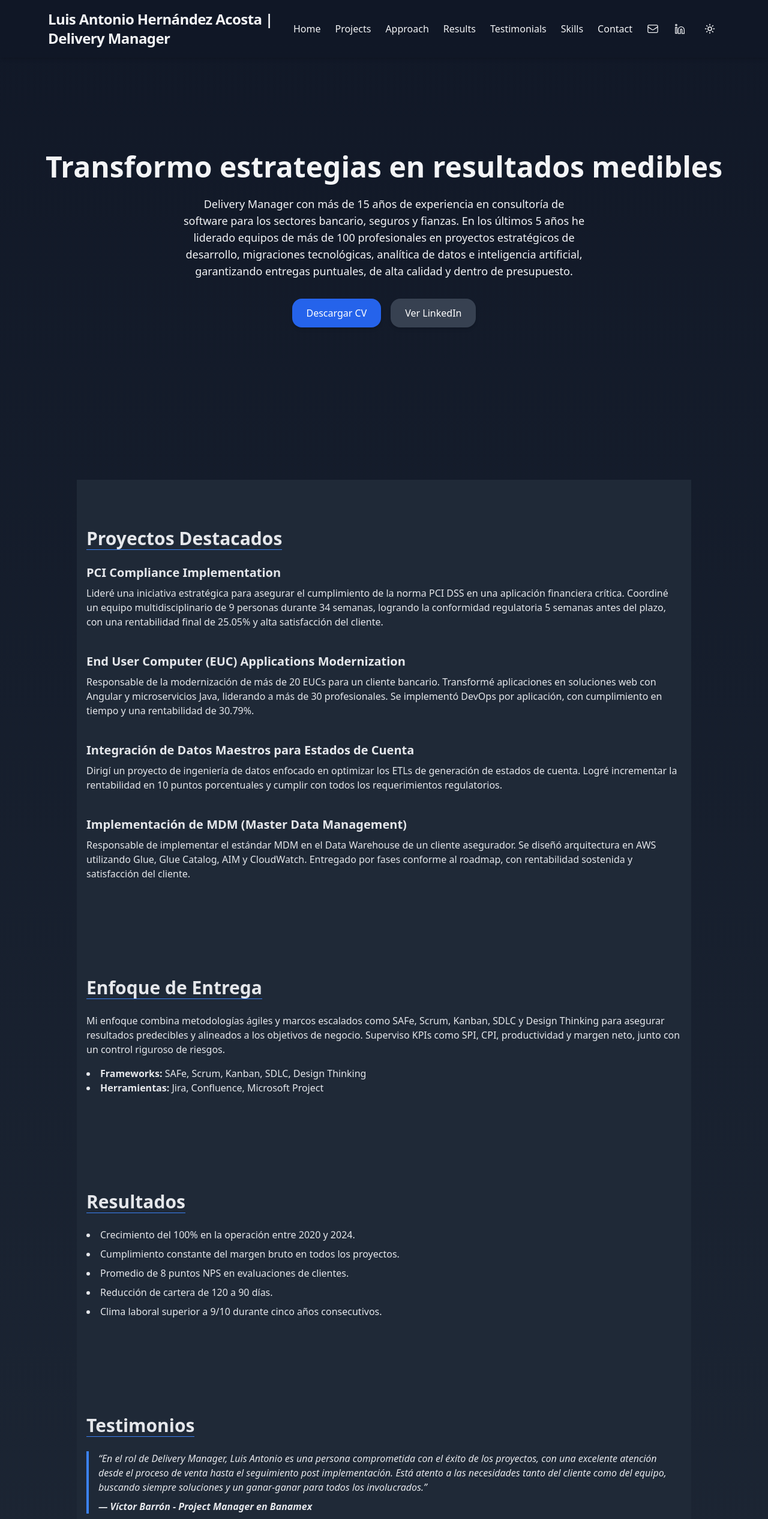
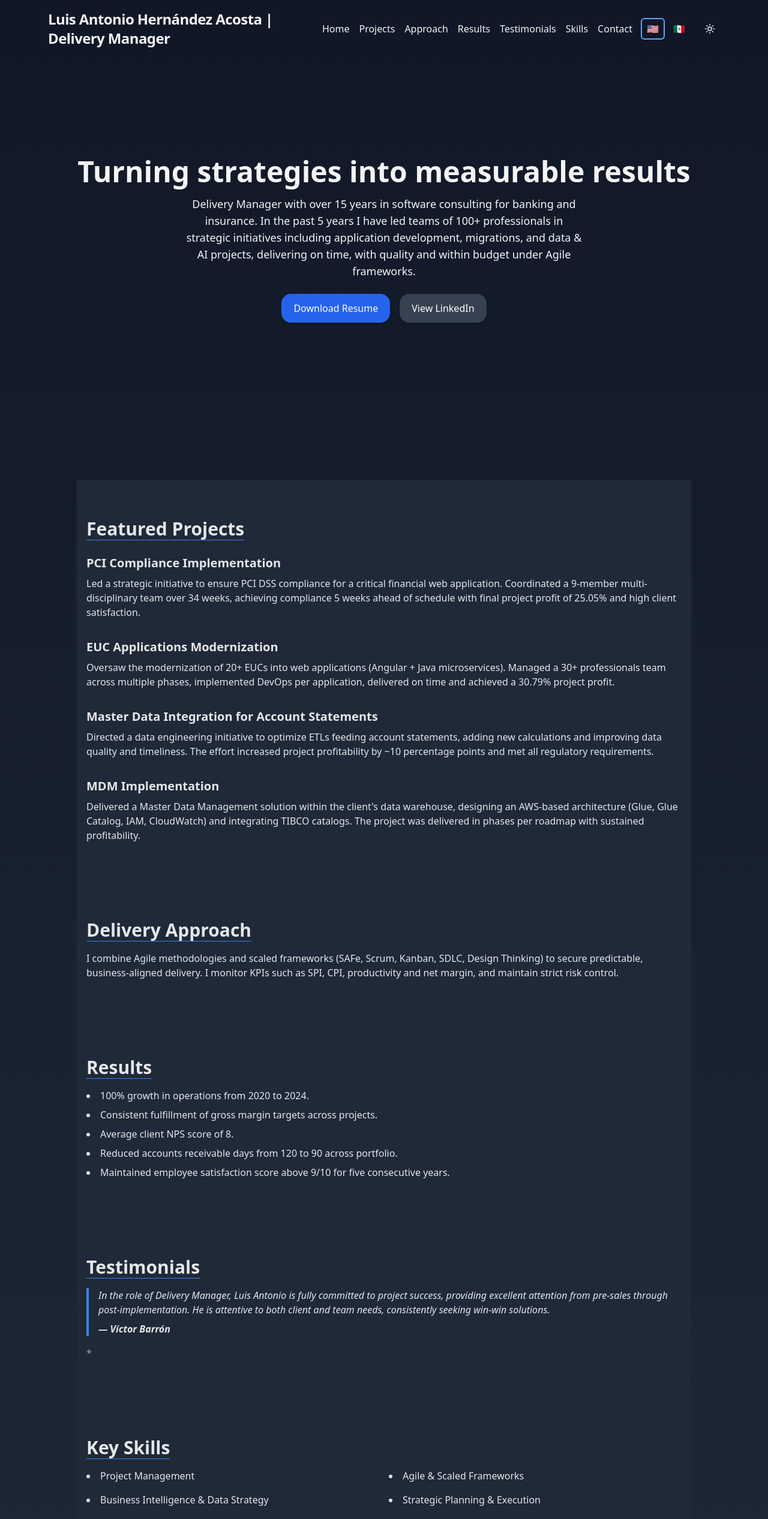
Before and after one commit to hernandezaluis-afk/luis-hernandez-delivery-manager, a React (Vite) app: page / in a window 1280 px wide. Shown: the top 2533 px of the page at 60% size. Built offline with nearby package versions, Linux system fonts and the light colour scheme.

Commit message:
Initial upload - bilingual portfolio

```diff
--- a/index.html
+++ b/index.html
@@ -4,6 +4,7 @@
     <meta charset="utf-8" />
     <meta name="viewport" content="width=device-width, initial-scale=1.0" />
     <title>Luis Antonio Hernández Acosta — Delivery Manager</title>
+    <link rel="icon" type="image/x-icon" href="/favicon.ico" />
   </head>
   <body>
     <div id="root"></div>
--- a/src/Portfolio.jsx
+++ b/src/Portfolio.jsx
@@ -2,16 +2,136 @@ import React, { useState } from 'react';
 import { motion } from 'framer-motion';
 import { Menu, Sun, Moon } from 'lucide-react';
 
-/**
- * Simplified, self-contained Portfolio component.
- * Uses no external UI library so it runs out-of-the-box.
- */
+const TEXT = {
+  en: {
+    heroTitle: "Turning strategies into measurable results",
+    heroSubtitle: "Delivery Manager with over 15 years in software consulting for banking and insurance. In the past 5 years I have led teams of 100+ professionals in strategic initiatives including application development, migrations, and data & AI projects, delivering on time, with quality and within budget under Agile frameworks.",
+    downloadCV: "Download Resume",
+    viewLinkedIn: "View LinkedIn",
+    projectsTitle: "Featured Projects",
+    approachTitle: "Delivery Approach",
+    resultsTitle: "Results",
+    testimonialsTitle: "Testimonials",
+    skillsTitle: "Key Skills",
+    contactTitle: "Contact",
+    projects: [
+      {
+        title: "PCI Compliance Implementation",
+        desc: "Led a strategic initiative to ensure PCI DSS compliance for a critical financial web application. Coordinated a 9-member multi-disciplinary team over 34 weeks, achieving compliance 5 weeks ahead of schedule with final project profit of 25.05% and high client satisfaction."
+      },
+      {
+        title: "EUC Applications Modernization",
+        desc: "Oversaw the modernization of 20+ EUCs into web applications (Angular + Java microservices). Managed a 30+ professionals team across multiple phases, implemented DevOps per application, delivered on time and achieved a 30.79% project profit."
+      },
+      {
+        title: "Master Data Integration for Account Statements",
+        desc: "Directed a data engineering initiative to optimize ETLs feeding account statements, adding new calculations and improving data quality and timeliness. The effort increased project profitability by ~10 percentage points and met all regulatory requirements."
+      },
+      {
+        title: "MDM Implementation",
+        desc: "Delivered a Master Data Management solution within the client's data warehouse, designing an AWS-based architecture (Glue, Glue Catalog, IAM, CloudWatch) and integrating TIBCO catalogs. The project was delivered in phases per roadmap with sustained profitability."
+      }
+    ],
+    approach: "I combine Agile methodologies and scaled frameworks (SAFe, Scrum, Kanban, SDLC, Design Thinking) to secure predictable, business-aligned delivery. I monitor KPIs such as SPI, CPI, productivity and net margin, and maintain strict risk control.",
+    results: [
+      "100% growth in operations from 2020 to 2024.",
+      "Consistent fulfillment of gross margin targets across projects.",
+      "Average client NPS score of 8.",
+      "Reduced accounts receivable days from 120 to 90 across portfolio.",
+      "Maintained employee satisfaction score above 9/10 for five consecutive years."
+    ],
+    testimonial: {
+      text: "In the role of Delivery Manager, Luis Antonio is fully committed to project success, providing excellent attention from pre-sales through post-implementation. He is attentive to both client and team needs, consistently seeking win-win solutions.",
+      author: "Víctor Barrón"
+    },
+    skills: [
+      "Project Management",
+      "Agile & Scaled Frameworks",
+      "Business Intelligence & Data Strategy",
+      "Strategic Planning & Execution",
+      "Leadership & Team Growth",
+      "Effective Communication",
+      "Decision-Making & Problem-Solving",
+      "Executive Storytelling & Presentations",
+      "Design Thinking & Innovation",
+      "Change Management & Consultative Selling"
+    ],
+    contact: {
+      email: "hernandez.a.luis@gmail.com",
+      phone: "+52 55 2673 2058",
+      linkedin: "https://www.linkedin.com/in/luis-antonio-hern%C3%A1ndez-acosta-420531100"
+    }
+  },
+  es: {
+    heroTitle: "Transformo estrategias en resultados medibles",
+    heroSubtitle: "Delivery Manager con más de 15 años en consultoría de software para banca y seguros. En los últimos 5 años he liderado equipos de más de 100 profesionales en iniciativas estratégicas que incluyen desarrollo de aplicaciones, migraciones y proyectos de datos e IA, entregando a tiempo, con calidad y dentro del presupuesto bajo marcos ágiles.",
+    downloadCV: "Descargar CV",
+    viewLinkedIn: "Ver LinkedIn",
+    projectsTitle: "Proyectos Destacados",
+    approachTitle: "Enfoque de Entrega",
+    resultsTitle: "Resultados",
+    testimonialsTitle: "Testimonios",
+    skillsTitle: "Habilidades Clave",
+    contactTitle: "Contacto",
+    projects: [
+      {
+        title: "Implementación de Cumplimiento PCI",
+        desc: "Lideré una iniciativa estratégica para asegurar el cumplimiento PCI DSS de una aplicación financiera crítica. Coordiné un equipo multidisciplinario de 9 personas durante 34 semanas, logrando la conformidad 5 semanas antes del plazo con una rentabilidad final del 25.05% y alta satisfacción del cliente."
+      },
+      {
+        title: "Modernización de Aplicaciones EUC",
+        desc: "Responsable de la modernización de más de 20 EUCs a aplicaciones web (Angular + microservicios Java). Dirigí un equipo de más de 30 profesionales, implementando DevOps por aplicación y entregando con una rentabilidad del 30.79%."
+      },
+      {
+        title: "Integración de Datos Maestros para Estados de Cuenta",
+        desc: "Dirigí un proyecto de ingeniería de datos para optimizar los ETLs que alimentan los estados de cuenta, agregando nuevos cálculos y mejorando la calidad y oportunidad de la información. Se incrementó la rentabilidad del proyecto en ~10 puntos porcentuales y se cumplió con los requerimientos regulatorios."
+      },
+      {
+        title: "Implementación de MDM",
+        desc: "Entregué una solución de Master Data Management dentro del Data Warehouse del cliente, diseñando una arquitectura en AWS (Glue, Glue Catalog, IAM, CloudWatch) e integrando catálogos en TIBCO. El proyecto se entregó por fases y mantuvo rentabilidad sostenida."
+      }
+    ],
+    approach: "Combino metodologías ágiles y marcos escalados (SAFe, Scrum, Kanban, SDLC, Design Thinking) para asegurar entregas predecibles y alineadas al negocio. Monitoreo KPIs como SPI, CPI, productividad y margen neto, y mantengo un control riguroso de riesgos.",
+    results: [
+      "Crecimiento del 100% en la operación entre 2020 y 2024.",
+      "Cumplimiento constante de los objetivos de margen bruto en los proyectos.",
+      "Promedio NPS de clientes de 8.",
+      "Reducción de días de cartera de 120 a 90 en el portafolio.",
+      "Clima laboral superior a 9/10 durante cinco años consecutivos."
+    ],
+    testimonial: {
+      text: "En el rol de Delivery Manager, Luis Antonio está comprometido con el éxito de los proyectos, brindando excelente atención desde preventa hasta post-implementación. Está atento a las necesidades del cliente y del equipo, buscando soluciones ganar-ganar.",
+      author: "Víctor Barrón"
+    },
+    skills: [
+      "Gestión de Proyectos",
+      "Metodologías Ágiles y Marcos Escalados",
+      "Inteligencia de Negocio y Estrategia de Datos",
+      "Planeación Estratégica y Ejecución",
+      "Liderazgo y Desarrollo de Equipos",
+      "Comunicación Efectiva",
+      "Toma de Decisiones y Resolución de Problemas",
+      "Presentaciones Ejecutivas y Storytelling",
+      "Design Thinking e Innovación",
+      "Gestión del Cambio y Venta Consultiva"
+    ],
+    contact: {
+      email: "hernandez.a.luis@gmail.com",
+      phone: "+52 55 2673 2058",
+      linkedin: "https://www.linkedin.com/in/luis-antonio-hern%C3%A1ndez-acosta-420531100"
+    }
+  }
+};
 
 export default function Portfolio() {
   const [menuOpen, setMenuOpen] = useState(false);
   const [darkMode, setDarkMode] = useState(true);
+  const [lang, setLang] = useState('en'); // default English
 
   const toggleTheme = () => setDarkMode(!darkMode);
+  const switchLang = (l) => setLang(l);
+
+  const t = TEXT[lang];
 
   const theme = darkMode
     ? {
@@ -35,30 +155,34 @@ export default function Portfolio() {
       <header className={`fixed w-full top-0 left-0 backdrop-blur-md z-50 shadow-md ${darkMode ? 'bg-gray-900/80' : 'bg-white/80'}`}>
         <nav className="max-w-6xl mx-auto flex items-center justify-between p-4">
           <h1 className="text-xl md:text-2xl font-bold tracking-tight">Luis Antonio Hernández Acosta | Delivery Manager</h1>
-          <div className="hidden md:flex items-center space-x-6">
+          <div className="hidden md:flex items-center space-x-4">
             {['home','projects','approach','results','testimonials','skills','contact'].map((item) => (
               <a key={item} href={`#${item}`} className="hover:text-blue-500 transition capitalize">
                 {item}
               </a>
             ))}
-            <a href="mailto:hernandez.a.luis@gmail.com" target="_blank" rel="noreferrer" className="hover:text-blue-400">
-              <svg xmlns="http://www.w3.org/2000/svg" fill="none" viewBox="0 0 24 24" strokeWidth={1.5} stroke="currentColor" className="w-5 h-5">
-                <path strokeLinecap="round" strokeLinejoin="round" d="M21.75 6.75v10.5a2.25 2.25 0 0 1-2.25 2.25H4.5a2.25 2.25 0 0 1-2.25-2.25V6.75m19.5 0A2.25 2.25 0 0 0 19.5 4.5H4.5a2.25 2.25 0 0 0-2.25 2.25m19.5 0v.243a2.25 2.25 0 0 1-.993 1.872l-7.5 5a2.25 2.25 0 0 1-2.514 0l-7.5-5A2.25 2.25 0 0 1 2.25 6.993V6.75" />
-              </svg>
-            </a>
+            {/* Language toggle with flags */}
+            <div className="flex items-center space-x-2 ml-3">
+              <button onClick={() => switchLang('en')} aria-label="English" className={`px-2 py-1 rounded ${lang==='en' ? 'ring-2 ring-blue-400' : ''}`}>🇺🇸</button>
+              <button onClick={() => switchLang('es')} aria-label="Spanish" className={`px-2 py-1 rounded ${lang==='es' ? 'ring-2 ring-blue-400' : ''}`}>🇲🇽</button>
+            </div>
 
-            <a href="https://www.linkedin.com/in/luis-antonio-hern%C3%A1ndez-acosta-420531100" target="_blank" rel="noreferrer" className="hover:text-blue-400">
-              <svg xmlns="http://www.w3.org/2000/svg" fill="none" viewBox="0 0 24 24" strokeWidth={1.5} stroke="currentColor" className="w-5 h-5">
-                <path strokeLinecap="round" strokeLinejoin="round" d="M16 8a6 6 0 0 1 6 6v7.5h-4.5V14a1.5 1.5 0 0 0-3 0v7.5H10V14a6 6 0 0 1 6-6zM4.5 9h3V21h-3zM6 6a1.5 1.5 0 1 1 0-3 1.5 1.5 0 0 1 0 3z" />
-              </svg>
-            </a>
+            {/* Theme toggle */}
             <button onClick={toggleTheme} className="p-2 rounded-full hover:bg-gray-700 transition" aria-label="toggle theme">
               {darkMode ? <Sun size={18} /> : <Moon size={18} />}
             </button>
           </div>
-          <button className="md:hidden" onClick={() => setMenuOpen(!menuOpen)} aria-label="menu">
-            <Menu size={28} />
-          </button>
+          <div className="flex md:hidden items-center space-x-2">
+            {/* mobile language + theme */}
+            <button onClick={() => switchLang('en')} aria-label="English" className={`px-2 py-1 rounded ${lang==='en' ? 'ring-2 ring-blue-400' : ''}`}>🇺🇸</button>
+            <button onClick={() => switchLang('es')} aria-label="Spanish" className={`px-2 py-1 rounded ${lang==='es' ? 'ring-2 ring-blue-400' : ''}`}>🇲🇽</button>
+            <button onClick={toggleTheme} className="p-2 rounded-full hover:bg-gray-700 transition" aria-label="toggle theme">
+              {darkMode ? <Sun size={18} /> : <Moon size={18} />}
+            </button>
+            <button className="ml-2" onClick={() => setMenuOpen(!menuOpen)} aria-label="menu">
+              <Menu size={26} />
+            </button>
+          </div>
         </nav>
 
         {/* Mobile Menu */}
@@ -69,110 +193,79 @@ export default function Portfolio() {
                 {item}
               </a>
             ))}
-            <button onClick={toggleTheme} className="flex items-center space-x-2 border rounded-md px-3 py-1">
-              {darkMode ? <Sun size={16} /> : <Moon size={16} />}
-              <span>{darkMode ? 'Modo Claro' : 'Modo Oscuro'}</span>
-            </button>
           </div>
         )}
       </header>
 
       {/* Hero Section */}
       <section id="home" className="flex flex-col items-center justify-center h-screen text-center px-4">
-        <motion.h2 initial={{ opacity: 0, y: 20 }} animate={{ opacity: 1, y: 0 }} transition={{ duration: 1 }} className="text-5xl font-extrabold mb-6">
-          Transformo estrategias en resultados medibles
+        <motion.h2 initial={{ opacity: 0, y: 20 }} animate={{ opacity: 1, y: 0 }} transition={{ duration: 1 }} className="text-4xl md:text-5xl font-extrabold mb-4">
+          {t.heroTitle}
         </motion.h2>
-        <motion.p initial={{ opacity: 0 }} animate={{ opacity: 1 }} transition={{ delay: 0.5 }} className="text-lg max-w-2xl mb-8">
-          Delivery Manager con más de 15 años de experiencia en consultoría de software para los sectores bancario, seguros y fianzas. En los últimos 5 años he liderado equipos de más de 100 profesionales en proyectos estratégicos de desarrollo, migraciones tecnológicas, analítica de datos e inteligencia artificial, garantizando entregas puntuales, de alta calidad y dentro de presupuesto.
+        <motion.p initial={{ opacity: 0 }} animate={{ opacity: 1 }} transition={{ delay: 0.4 }} className="text-lg max-w-2xl mb-6">
+          {t.heroSubtitle}
         </motion.p>
-        <motion.div initial={{ opacity: 0 }} animate={{ opacity: 1 }} transition={{ delay: 1 }} className="flex space-x-4">
-          <a href="Resume%20Luis%20Hernandez.pdf" download className={`${theme.button} text-white px-6 py-3 rounded-2xl shadow-md`} aria-label="Descargar CV">
-            Descargar CV
+        <motion.div initial={{ opacity: 0 }} animate={{ opacity: 1 }} transition={{ delay: 0.8 }} className="flex space-x-4">
+          <a href={"./Luis-Hernandez-Resume.pdf"} download className={`${theme.button} text-white px-5 py-3 rounded-2xl shadow-md`} aria-label="download resume">
+            {t.downloadCV}
           </a>
-          <button className="bg-gray-700 hover:bg-gray-600 text-white px-6 py-3 rounded-2xl shadow-md" onClick={() => window.open('https://www.linkedin.com/in/luis-antonio-hern%C3%A1ndez-acosta-420531100', '_blank')}>
-            Ver LinkedIn
+          <button className="bg-gray-700 hover:bg-gray-600 text-white px-5 py-3 rounded-2xl shadow-md" onClick={() => window.open(t.contact.linkedin, '_blank')}>
+            {t.viewLinkedIn}
           </button>
         </motion.div>
       </section>
 
       {/* Projects Section */}
-      <section id="projects" className={`max-w-5xl mx-auto py-20 px-4 ${theme.card}`}>
-        <h3 className={`text-3xl font-semibold mb-6 border-b ${theme.accent} inline-block`}>Proyectos Destacados</h3>
-        <div className="space-y-10">
-          <div>
-            <h4 className="text-xl font-bold">PCI Compliance Implementation</h4>
-            <p className="mt-2">Lideré una iniciativa estratégica para asegurar el cumplimiento de la norma PCI DSS en una aplicación financiera crítica. Coordiné un equipo multidisciplinario de 9 personas durante 34 semanas, logrando la conformidad regulatoria 5 semanas antes del plazo, con una rentabilidad final de 25.05% y alta satisfacción del cliente.</p>
-          </div>
-          <div>
-            <h4 className="text-xl font-bold">End User Computer (EUC) Applications Modernization</h4>
-            <p className="mt-2">Responsable de la modernización de más de 20 EUCs para un cliente bancario. Transformé aplicaciones en soluciones web con Angular y microservicios Java, liderando a más de 30 profesionales. Se implementó DevOps por aplicación, con cumplimiento en tiempo y una rentabilidad de 30.79%.</p>
-          </div>
-          <div>
-            <h4 className="text-xl font-bold">Integración de Datos Maestros para Estados de Cuenta</h4>
-            <p className="mt-2">Dirigí un proyecto de ingeniería de datos enfocado en optimizar los ETLs de generación de estados de cuenta. Logré incrementar la rentabilidad en 10 puntos porcentuales y cumplir con todos los requerimientos regulatorios.</p>
-          </div>
-          <div>
-            <h4 className="text-xl font-bold">Implementación de MDM (Master Data Management)</h4>
-            <p className="mt-2">Responsable de implementar el estándar MDM en el Data Warehouse de un cliente asegurador. Se diseñó arquitectura en AWS utilizando Glue, Glue Catalog, AIM y CloudWatch. Entregado por fases conforme al roadmap, con rentabilidad sostenida y satisfacción del cliente.</p>
-          </div>
+      <section id="projects" className={`max-w-5xl mx-auto py-16 px-4 ${theme.card}`}>
+        <h3 className={`text-2xl md:text-3xl font-semibold mb-6 border-b ${theme.accent} inline-block`}>{t.projectsTitle}</h3>
+        <div className="space-y-8">
+          {t.projects.map((p, i) => (
+            <div key={i}>
+              <h4 className="text-xl font-bold">{p.title}</h4>
+              <p className="mt-2">{p.desc}</p>
+            </div>
+          ))}
         </div>
       </section>
 
       {/* Approach Section */}
-      <section id="approach" className={`max-w-5xl mx-auto py-20 px-4 ${theme.card}`}>
-        <h3 className={`text-3xl font-semibold mb-6 border-b ${theme.accent} inline-block`}>Enfoque de Entrega</h3>
-        <p>Mi enfoque combina metodologías ágiles y marcos escalados como SAFe, Scrum, Kanban, SDLC y Design Thinking para asegurar resultados predecibles y alineados a los objetivos de negocio. Superviso KPIs como SPI, CPI, productividad y margen neto, junto con un control riguroso de riesgos.</p>
-        <ul className="mt-4 list-disc list-inside">
-          <li><strong>Frameworks:</strong> SAFe, Scrum, Kanban, SDLC, Design Thinking</li>
-          <li><strong>Herramientas:</strong> Jira, Confluence, Microsoft Project</li>
-        </ul>
+      <section id="approach" className={`max-w-5xl mx-auto py-16 px-4 ${theme.card}`}>
+        <h3 className={`text-2xl md:text-3xl font-semibold mb-4 border-b ${theme.accent} inline-block`}>{t.approachTitle}</h3>
+        <p>{t.approach}</p>
       </section>
 
       {/* Results Section */}
-      <section id="results" className={`max-w-5xl mx-auto py-20 px-4 ${theme.card}`}>
-        <h3 className={`text-3xl font-semibold mb-6 border-b ${theme.accent} inline-block`}>Resultados</h3>
+      <section id="results" className={`max-w-5xl mx-auto py-16 px-4 ${theme.card}`}>
+        <h3 className={`text-2xl md:text-3xl font-semibold mb-4 border-b ${theme.accent} inline-block`}>{t.resultsTitle}</h3>
         <ul className="list-disc list-inside space-y-2">
-          <li>Crecimiento del 100% en la operación entre 2020 y 2024.</li>
-          <li>Cumplimiento constante del margen bruto en todos los proyectos.</li>
-          <li>Promedio de 8 puntos NPS en evaluaciones de clientes.</li>
-          <li>Reducción de cartera de 120 a 90 días.</li>
-          <li>Clima laboral superior a 9/10 durante cinco años consecutivos.</li>
+          {t.results.map((r,i) => <li key={i}>{r}</li>)}
         </ul>
       </section>
 
       {/* Testimonials Section */}
-      <section id="testimonials" className={`max-w-5xl mx-auto py-20 px-4 ${theme.card}`}>
-        <h3 className={`text-3xl font-semibold mb-6 border-b ${theme.accent} inline-block`}>Testimonios</h3>
+      <section id="testimonials" className={`max-w-5xl mx-auto py-16 px-4 ${theme.card}`}>
+        <h3 className={`text-2xl md:text-3xl font-semibold mb-4 border-b ${theme.accent} inline-block`}>{t.testimonialsTitle}</h3>
         <blockquote className="italic border-l-4 border-blue-500 pl-4">
-          “En el rol de Delivery Manager, Luis Antonio es una persona comprometida con el éxito de los proyectos, con una excelente atención desde el proceso de venta hasta el seguimiento post implementación. Está atento a las necesidades tanto del cliente como del equipo, buscando siempre soluciones y un ganar-ganar para todos los involucrados.”
-          <footer className="mt-2 font-semibold">— Víctor Barrón - Project Manager en Banamex</footer>
+          {t.testimonial.text}
+          <footer className="mt-2 font-semibold">— {t.testimonial.author}</footer>
         </blockquote>
-        <p className="mt-6 text-gray-400">*Más testimonios serán incorporados próximamente.*</p>
+        <p className="mt-4 text-gray-400">*</p>
       </section>
 
       {/* Skills Section */}
-      <section id="skills" className={`max-w-5xl mx-auto py-20 px-4 ${theme.card}`}>
-        <h3 className={`text-3xl font-semibold mb-6 border-b ${theme.accent} inline-block`}>Habilidades Clave</h3>
+      <section id="skills" className={`max-w-5xl mx-auto py-16 px-4 ${theme.card}`}>
+        <h3 className={`text-2xl md:text-3xl font-semibold mb-4 border-b ${theme.accent} inline-block`}>{t.skillsTitle}</h3>
         <ul className="grid md:grid-cols-2 gap-4 list-disc list-inside">
-          <li>Project Management</li>
-          <li>Agile Methodologies & Scaled Frameworks</li>
-          <li>Business Intelligence & Data Strategy</li>
-          <li>Strategic Planning & Execution</li>
-          <li>Leadership & Team Growth</li>
-          <li>Effective Communication & Active Listening</li>
-          <li>Decision-Making & Problem-Solving</li>
-          <li>Storytelling & Executive Presentations</li>
-          <li>Design Thinking & Innovation</li>
-          <li>Consultative Selling & Change Management</li>
+          {t.skills.map((s,i) => <li key={i}>{s}</li>)}
         </ul>
       </section>
 
       {/* Contact Section */}
-      <section id="contact" className={`max-w-5xl mx-auto py-20 px-4 text-center ${theme.card}`}>
-        <h3 className={`text-3xl font-semibold mb-6 border-b ${theme.accent} inline-block`}>Contacto</h3>
-        <p className="mb-2">📧 hernandez.a.luis@gmail.com</p>
-        <p className="mb-2">📞 +52 55 2673 2058</p>
-        <a href="https://www.linkedin.com/in/luis-antonio-hern%C3%A1ndez-acosta-420531100" target="_blank" rel="noreferrer" className="text-blue-500 hover:underline">LinkedIn</a>
+      <section id="contact" className={`max-w-5xl mx-auto py-16 px-4 text-center ${theme.card}`}>
+        <h3 className={`text-2xl md:text-3xl font-semibold mb-4 border-b ${theme.accent} inline-block`}>{t.contactTitle}</h3>
+        <p className="mb-2">📧 {t.contact.email}</p>
+        <p className="mb-2">📞 {t.contact.phone}</p>
+        <a href={t.contact.linkedin} target="_blank" rel="noreferrer" className="text-blue-500 hover:underline">{t.viewLinkedIn}</a>
       </section>
 
       {/* Footer */}
```
Also changed, not shown: deploy-pages.yml (added, +48 -0 lines), package.json (+6 -6 lines), 2 other files (tests, documents, lock files or other folders).
